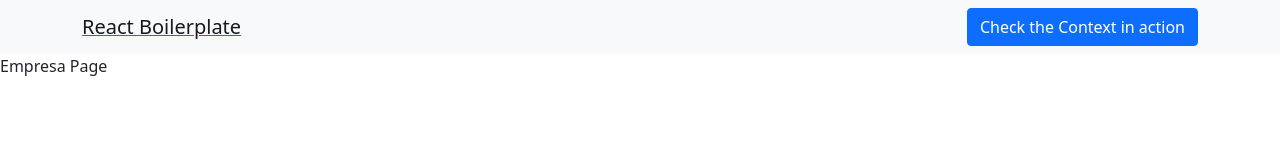
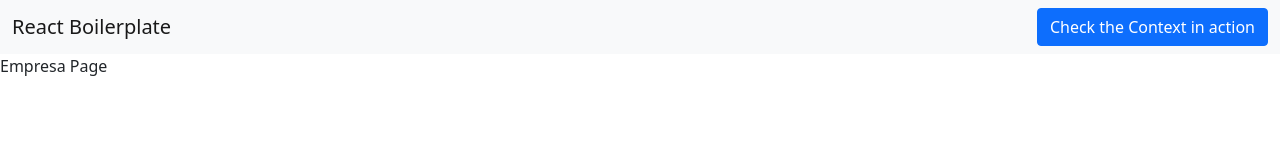
Before and after one commit to 4GeeksAcademy/astroteam_influreal, a React app: page /empresa in a window 1280 px wide. Built offline with nearby package versions, Linux system fonts and the light colour scheme; no server answers.

Commit message:
Añadido TailwindCSS y Variables CSS para el color

```diff
--- a/package.json
+++ b/package.json
@@ -52,6 +52,7 @@
 		"prettier": "^2.5.1",
 		"remote-origin-url": "^2.0.0",
 		"style-loader": "^3.3.1",
+		"tailwindcss": "^3.4.4",
 		"webpack": "^5.65.0",
 		"webpack-cli": "^4.9.1",
 		"webpack-dev-server": "^4.6.0",
--- a/src/front/js/pages/empresa.js
+++ b/src/front/js/pages/empresa.js
@@ -1,7 +1,7 @@
 import React from 'react';
 
 const Empresa = () => {
-    return <div>Empresa Page</div>;
+    return <div className=''>Empresa Page</div>;
 };
 
 export default Empresa;
--- a/src/front/styles/index.css
+++ b/src/front/styles/index.css
@@ -1,3 +1,12 @@
-/*
-    General Styles used on every website (Don't Repeat Yourself)
-*/
+@tailwind base;
+@tailwind components;
+@tailwind utilities;
+
+:root{
+    --background-color: #fcfcfc;
+    --button-background: #8300E9;
+    --accent-one: #f16006;
+    --accent-two: #cd11f4;
+    --text-secondary: #666;
+    --text-primary: #0e0e0e;
+}
--- /dev/null
+++ b/tailwind.config.js
@@ -0,0 +1,10 @@
+/** @type {import('tailwindcss').Config} */
+module.exports = {
+  content: [
+    "./src/**/*.{js,jsx,ts,tsx}",
+  ],
+  theme: {
+    extend: {},
+  },
+  plugins: [],
+}
```
Also changed, not shown: 1 other file.
